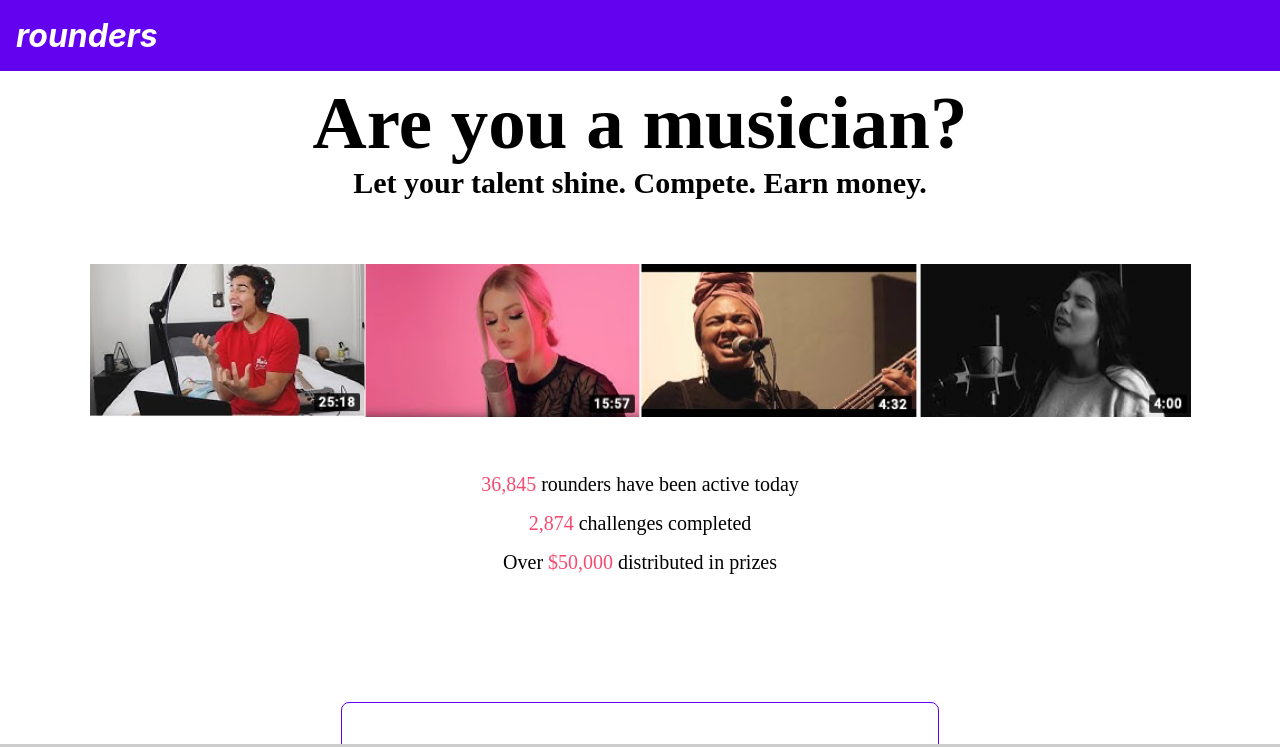
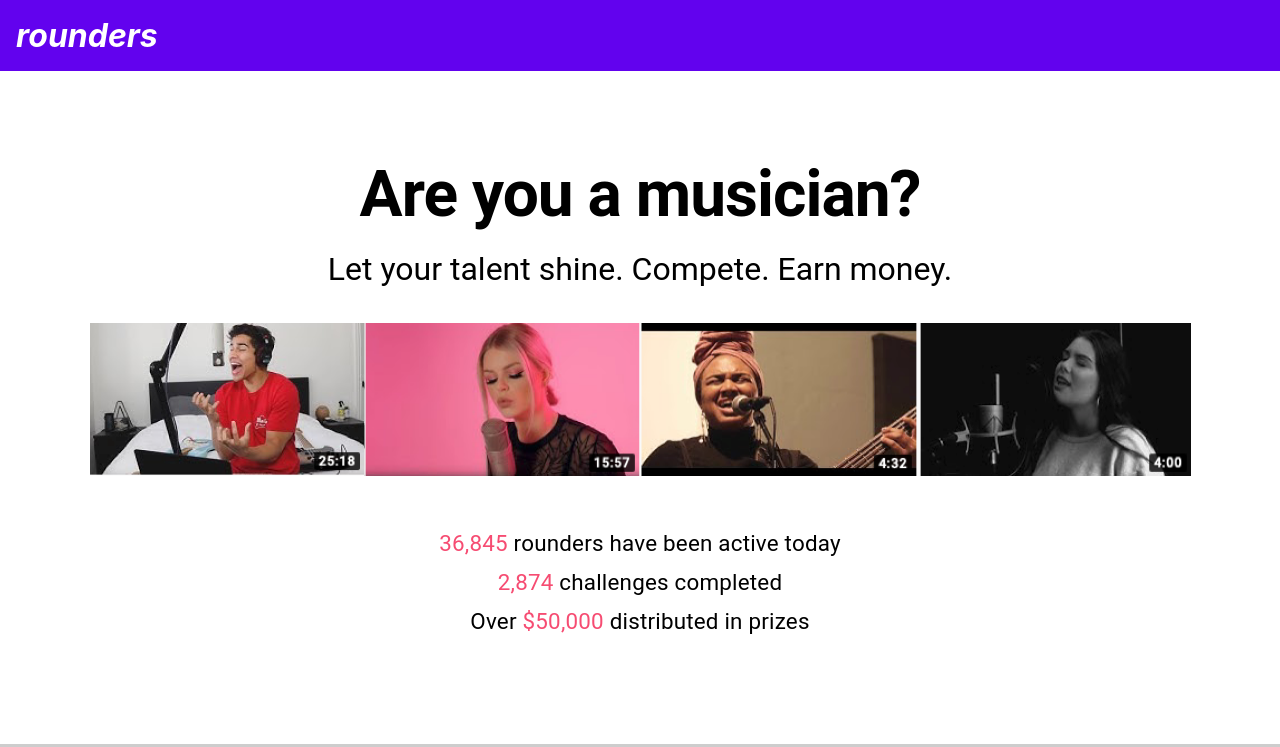
Before and after one commit to pritpalc/rounders, a React (Create React App) app: page / in a window 1280 px wide. Shown: the top 747 px of the page. Built offline with nearby package versions, Linux system fonts and the light colour scheme.

Commit message:
Adapted main page to style used by material ui

```diff
--- a/src/App.js
+++ b/src/App.js
@@ -39,6 +39,9 @@ const theme = createMuiTheme({
     h6: {
       fontSize: "1.5rem"
     },
+    subtitle1: {
+      fontSize: "1.4rem"
+    },
     button: {
       fontWeight: "600",
       letterSpacing: "2.83px",
--- a/src/components/MainPage/MainPage.css
+++ b/src/components/MainPage/MainPage.css
@@ -1,37 +1,47 @@
 #main-page-wrapper {
-  margin-top: 5rem;
+  box-sizing: border-box;
+  height: 100vh;
+  display: flex;
+  flex-direction: column;
+  align-items: center;
+  justify-content: center;
+  border-bottom: 1px solid var(--soft-grey);
 }
 
 #title {
-  font-family: Hiragino Sans;
-  font-style: normal;
   font-weight: bold;
-  font-size: 75px;
+  text-align: center;
+  margin-bottom: 1rem;
+  /* I commented out the rules that are not necessary */
+  /* font-family: Hiragino Sans; This one I commented out because it'd make our styling inconsistent */
+  /* font-style: normal; */
+  /* font-size: 75px; */
 
-  display: flex;
-  align-items: center;
-  text-align: center;
-  justify-content: center;
+  /* display: flex;
+  align-items: center; */
+  /* justify-content: center;
   margin-block-start: 2rem;
-  margin-block-end: 0rem;
+  margin-block-end: 0rem; */
 
-  color: #000000;
+  /* color: #000000; */
 }
 
 #title2 {
-  font-family: Hiragino Sans;
-  font-style: normal;
-  font-weight: bold;
-  font-size: 30px;
+  text-align: center;
+  margin-bottom: 2rem;
+  /* Same as above */
+  /* font-family: Hiragino Sans; */
+  /* font-style: normal; */
+  /* font-weight: bold; */
+  /* font-size: 30px; */
 
-  display: flex;
-  align-items: center;
-  text-align: center;
-  justify-content: center;
+  /* display: flex; */
+  /* align-items: center; */
+  /* justify-content: center;
   margin-block-start: 0rem;
   margin-block-end: 4rem;
 
-  color: #000000;
+  color: #000000; */
 }
 
 #photos {
--- a/src/components/MainPage/MainPage.js
+++ b/src/components/MainPage/MainPage.js
@@ -1,4 +1,6 @@
 import React from 'react';
+import { Typography } from '@material-ui/core';
+// Assets
 import singer1 from './assets/imgs/singer1.png';
 import singer2 from './assets/imgs/singer2.png';
 import singer3 from './assets/imgs/singer3.png';
@@ -14,8 +16,8 @@ export default class MainPage extends React.Component {
       <div id="main-page-wrapper">
         <div>
           <div>
-            <p id="title"> Are you a musician? </p>
-            <p id="title2">Let your talent shine. Compete. Earn money.</p>
+            <Typography id="title" variant="h1"> Are you a musician? </Typography>
+            <Typography id="title2" variant="h5"> Let your talent shine. Compete. Earn money.</Typography>
           </div>
           <div id="photos">
             <img src={singer1} alt=""></img>
@@ -24,9 +26,9 @@ export default class MainPage extends React.Component {
             <img src={singer4} alt=""></img>
           </div>
           <div className="info">
-            <p><span className="redText">36,845</span> rounders have been active today</p>
-            <p><span className="redText">2,874</span> challenges completed</p>
-            <p>Over <span className="redText">$50,000</span> distributed in prizes</p>
+            <Typography component="p" variant="subtitle1"><Typography component="span" variant="subtitle1" className="redText">36,845</Typography> rounders have been active today</Typography>
+            <Typography component="p" variant="subtitle1"><Typography component="span" variant="subtitle1" className="redText">2,874</Typography> challenges completed</Typography>
+            <Typography component="p" variant="subtitle1">Over <Typography component="span" variant="subtitle1" className="redText">$50,000</Typography> distributed in prizes</Typography>
           </div>
         </div>
       </div>);
```
